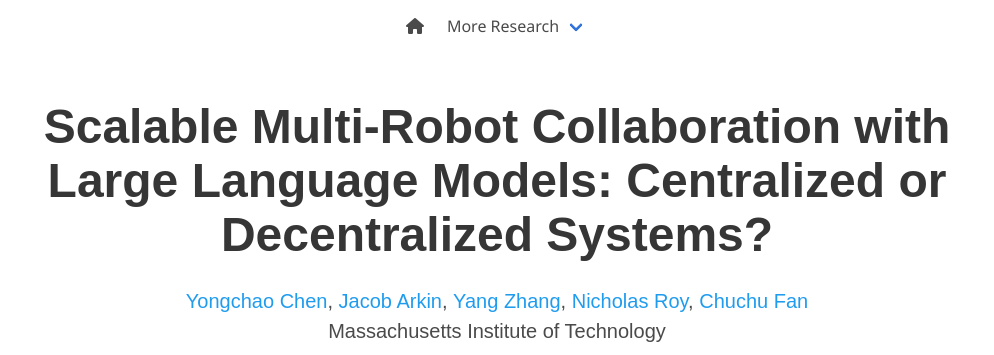
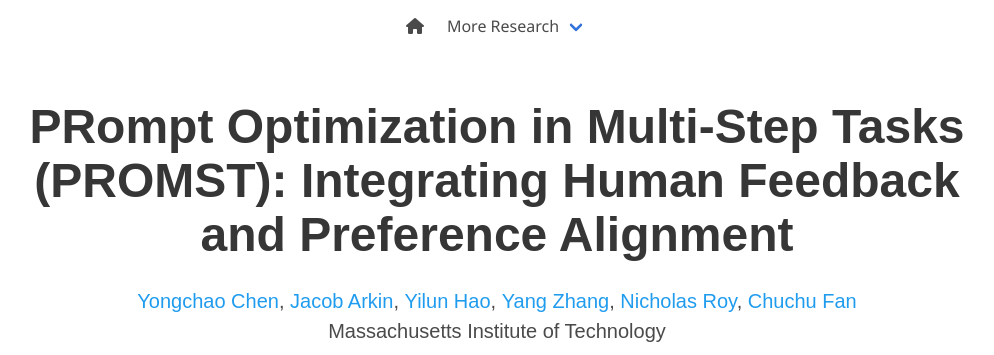
Before and after one commit to yongchao98/MIT-REALM-PROMST, a plain HTML site: page index.html in a window 1280 px wide. Shown: the top 355 px of the page, without its empty margins (143-1137 px from the left). Drawn offline with nearby package versions, Linux system fonts and the light colour scheme; some icons are missing; a web font is replaced by a local one.

Commit message:
Update index.html

```diff
--- a/index.html
+++ b/index.html
@@ -3,10 +3,10 @@
 <head>
   <meta charset="utf-8">
   <meta name="description"
-        content="Scalable Multi-Robot Collaboration with Large Language Models: Centralized or Decentralized Systems?">
-  <meta name="keywords" content="natural language processing, human-robot interaction, task and motion planning">
+        content="PRompt Optimization in Multi-Step Tasks (PROMST): Integrating Human Feedback and Preference Alignment">
+  <meta name="keywords" content="prompt optimization, natural language processing, Large Language Models">
   <meta name="viewport" content="width=device-width, initial-scale=1">
-  <title>Scalable Multi-Robot Collaboration with Large Language Models: Centralized or Decentralized Systems?</title>
+  <title>PRompt Optimization in Multi-Step Tasks (PROMST): Integrating Human Feedback and Preference Alignment</title>
 
   <link href="https://fonts.googleapis.com/css?family=Google+Sans|Noto+Sans|Castoro"
         rel="stylesheet">
@@ -86,12 +86,14 @@
     <div class="container is-max-desktop">
       <div class="columns is-centered">
         <div class="column has-text-centered">
-          <h1 class="title is-1 publication-title">Scalable Multi-Robot Collaboration with Large Language Models: Centralized or Decentralized Systems?</h1>
+          <h1 class="title is-1 publication-title">PRompt Optimization in Multi-Step Tasks (PROMST): Integrating Human Feedback and Preference Alignment</h1>
           <div class="is-size-5 publication-authors">
             <span class="author-block">
               <a href="https://yongchao98.github.io/YongchaoChen/">Yongchao Chen</a>,</span>
             <span class="author-block">
               <a href="https://scholar.google.com/citations?user=US8n_rwAAAAJ&hl=en">Jacob Arkin</a>,</span>
+            <span class="author-block">
+              <a href="https://yih301.github.io">Yilun Hao</a>,</span>
             <span class="author-block">
               <a href="https://mitibmwatsonailab.mit.edu/people/yang-zhang/">Yang Zhang</a>,
             </span>
```
